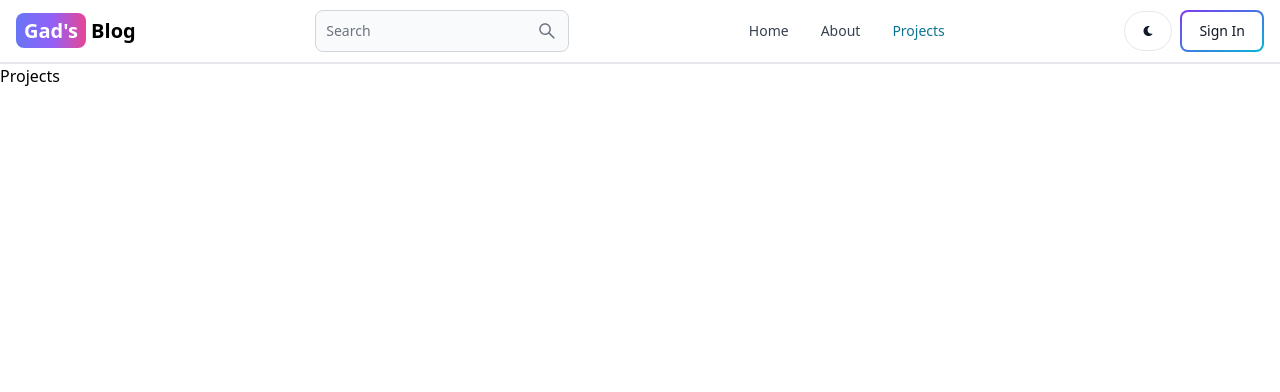
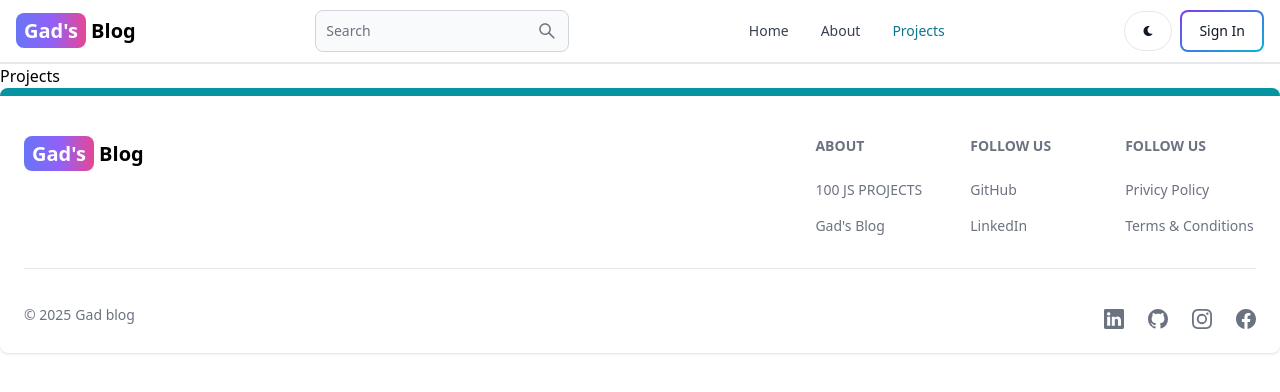
Before and after one commit to Gadnadj/MERN_Blog, a React (Vite) app in the folder client/: page /projects in a window 1280 px wide. Shown: the top 392 px of the page. Built offline with nearby package versions, Linux system fonts and the light colour scheme.

Commit message:
add footer component

```diff
--- a/client/src/App.tsx
+++ b/client/src/App.tsx
@@ -6,6 +6,7 @@
 import Projects from './pages/Projects';
 import Dashboard from './pages/Dashboard';
 import Headers from './components/Headers';
+import Footer from './components/Footer';
 
 function App() {
 
@@ -22,6 +23,7 @@
         <Route path='/dashboard' element={<Dashboard />} />
         <Route path='/projects' element={<Projects />} />
       </Routes>
+      <Footer />
     </BrowserRouter>
 
   );
--- /dev/null
+++ b/client/src/components/Footer.tsx
@@ -0,0 +1,105 @@
+import { Footer } from 'flowbite-react';
+import { BsFacebook, BsGithub, BsInstagram, BsLinkedin } from 'react-icons/bs';
+import { Link } from 'react-router-dom';
+
+
+type Props = {}
+
+const FooterComponent = (props: Props) => {
+    return (
+        <Footer container className='border-t-8 border-teal-500'>
+            <div className="w-full max-w-7xl mx-auto">
+                <div className="grid justify-between sm:flex md:grid-cols-1">
+                    <div className="mt-5">
+                        <Link to={'/'} className='self-center whitespace-nowrap text-lg sm:text-xl font-semibold dark:text-white'>
+                            <span className='px-2 py-1 bg-gradient-to-r  from-indigo-500 via-purple-500 to-pink-500 rounded-lg text-white'>Gad's</span>
+                            {' '}Blog
+                        </Link>
+                    </div>
+                    <div className="grid grid-cols-2 gap-8 mt-4 sm:grid-cols-3 sm:gap-6">
+                        <div>
+                            <Footer.Title title='About' />
+                            <Footer.LinkGroup col>
+                                <Footer.Link
+                                    href='https://www.gad-nadjar.com'
+                                    target='_blank'
+                                    rel='noopener noreferrer'
+                                >
+                                    100 JS PROJECTS
+                                </Footer.Link>
+                                <Footer.Link
+                                    href='/about'
+                                    target='_blank'
+                                    rel='noopener noreferrer'
+                                >
+                                    Gad's Blog
+                                </Footer.Link>
+                            </Footer.LinkGroup>
+                        </div>
+
+                        <div>
+                            <Footer.Title title='Follow Us' />
+                            <Footer.LinkGroup col>
+                                <Footer.Link
+                                    href='https://www.github.com/Gadnadj'
+                                    target='_blank'
+                                    rel='noopener noreferrer'
+                                >
+                                    GitHub
+                                </Footer.Link>
+                                <Footer.Link
+                                    href='https://www.linkedin.com/in/gad-nadjar'
+                                    target='_blank'
+                                    rel='noopener noreferrer'
+                                >
+                                    LinkedIn
+                                </Footer.Link>
+                            </Footer.LinkGroup>
+                        </div>
+
+                        <div>
+                            <Footer.Title title='Follow Us' />
+                            <Footer.LinkGroup col>
+                                <Footer.Link
+                                    href='#'
+                                    target='_blank'
+                                    rel='noopener noreferrer'
+                                >
+                                    Privicy Policy
+                                </Footer.Link>
+                                <Footer.Link
+                                    href='#'
+                                    target='_blank'
+                                    rel='noopener noreferrer'
+                                >
+                                    Terms &amp; Conditions
+                                </Footer.Link>
+                            </Footer.LinkGroup>
+                        </div>
+                    </div>
+                </div>
+
+                <Footer.Divider />
+                <div className="w-full sm:flex sm:items-center sm:justify-between">
+                    <Footer.Copyright href='#' by='Gad blog' year={new Date().getFullYear()} />
+                    <div className="flex gap-6 sm:mt-2 mt-4 md:justify-center">
+                        <Footer.Icon
+                            className='hover:text-blue-500'
+                            href='https://www.linkedin.com/in/gad-nadjar' icon={BsLinkedin} />
+                        <Footer.Icon
+                            className='hover:text-black'
+                            href='https://github.com/Gadnadj' icon={BsGithub} />
+                        <Footer.Icon
+                            className='hover:text-pink-700'
+                            href='https://www.instagram.com/gadnadj/' icon={BsInstagram} />
+                        <Footer.Icon
+                            className='hover:text-blue-500'
+                            href='https://www.facebook.com/gad.nadjar' icon={BsFacebook} />
+                    </div>
+                </div>
+            </div>
+        </Footer>
+    );
+};
+
+export default FooterComponent;
```
